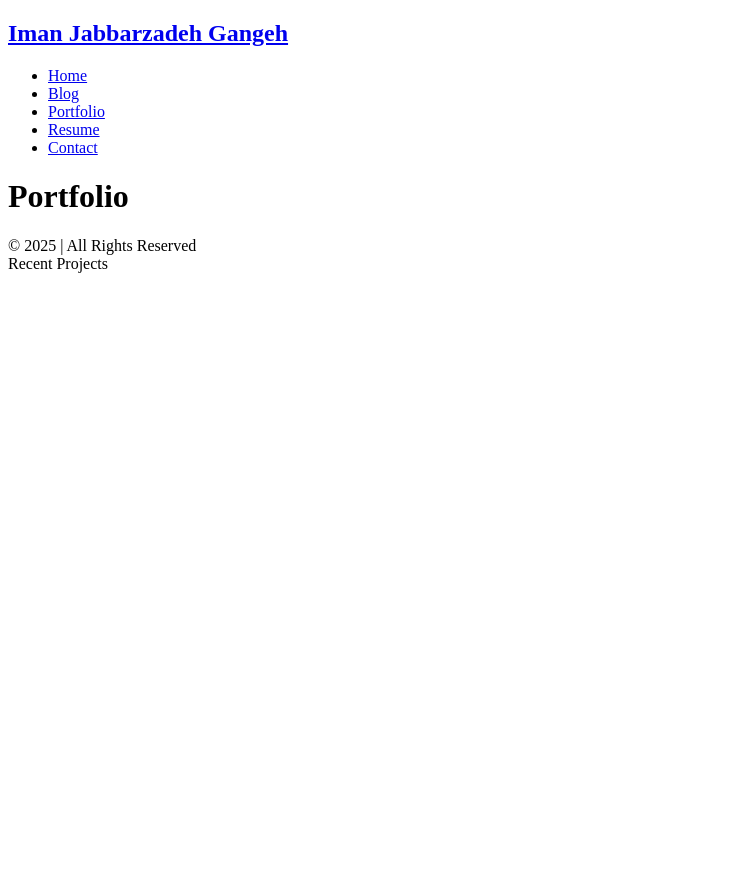
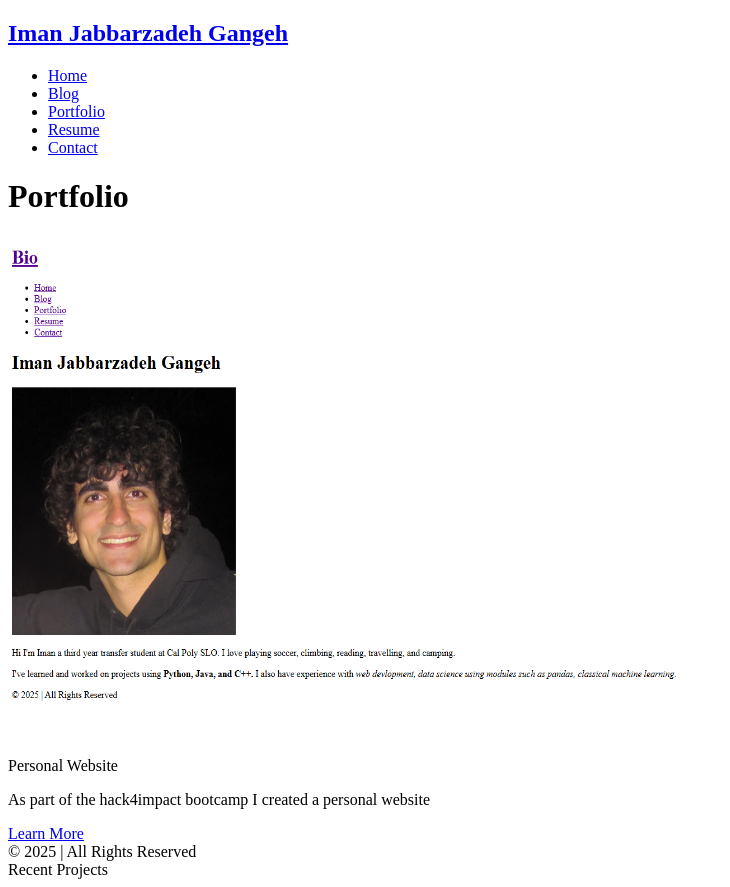
Before and after one commit to Iman-J-Gangeh/Iman-J-Gangeh.github.io, a plain HTML site: page portfolio.html in a window 1280 px wide. Shown: the whole page, without its empty margins (0-730 px from the left). Before the commit the page ends 800 px from the top, so only its background shows below. Drawn offline with Linux system fonts and the light colour scheme.

Commit message:
updated portfolio to include website, added pdf copy of resume

```diff
--- a/portfolio.html
+++ b/portfolio.html
@@ -18,7 +18,18 @@
     </nav>
     <main>
         <h1 class="page-title">Portfolio</h1>
-        <div class="project"></div>
+        <div class="project">
+          <a href="index.html">
+            <img src="personal_website.png" alt="an image of my personal websites homepage" height="500" width="700"/>
+          </a>
+          <div class="project-details">
+            <p class="project-name">Personal Website</p>
+            <p class="project-description">As part of the hack4impact bootcamp I created a personal website</p>
+            <a href="index.html">Learn More</a>
+          </div>
+
+
+        </div>
     </main>
     <footer class="footer">
         © 2025 <Personal Website Name> | All Rights Reserved
```
Also changed, not shown: personal_website.png (added), 1 other file.
